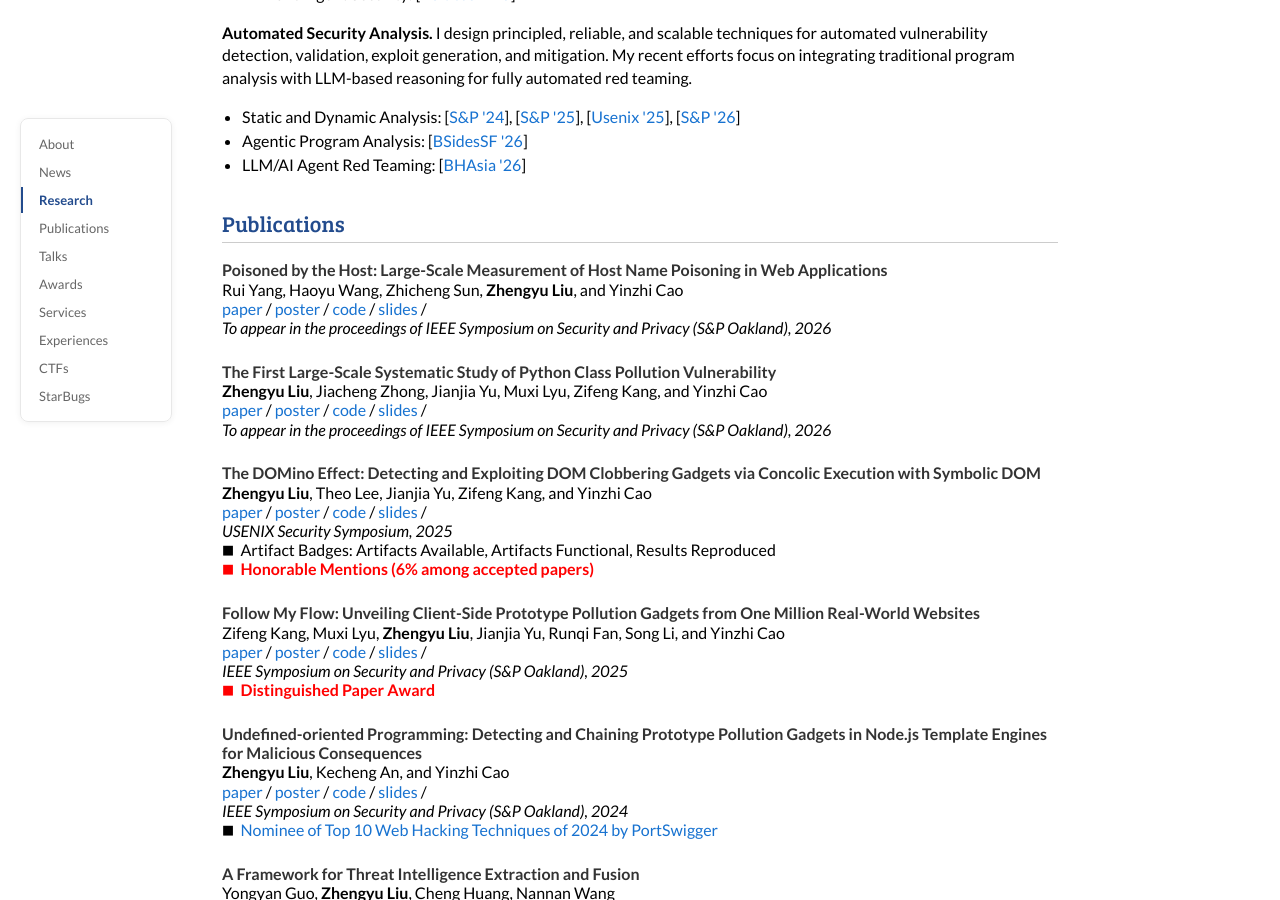
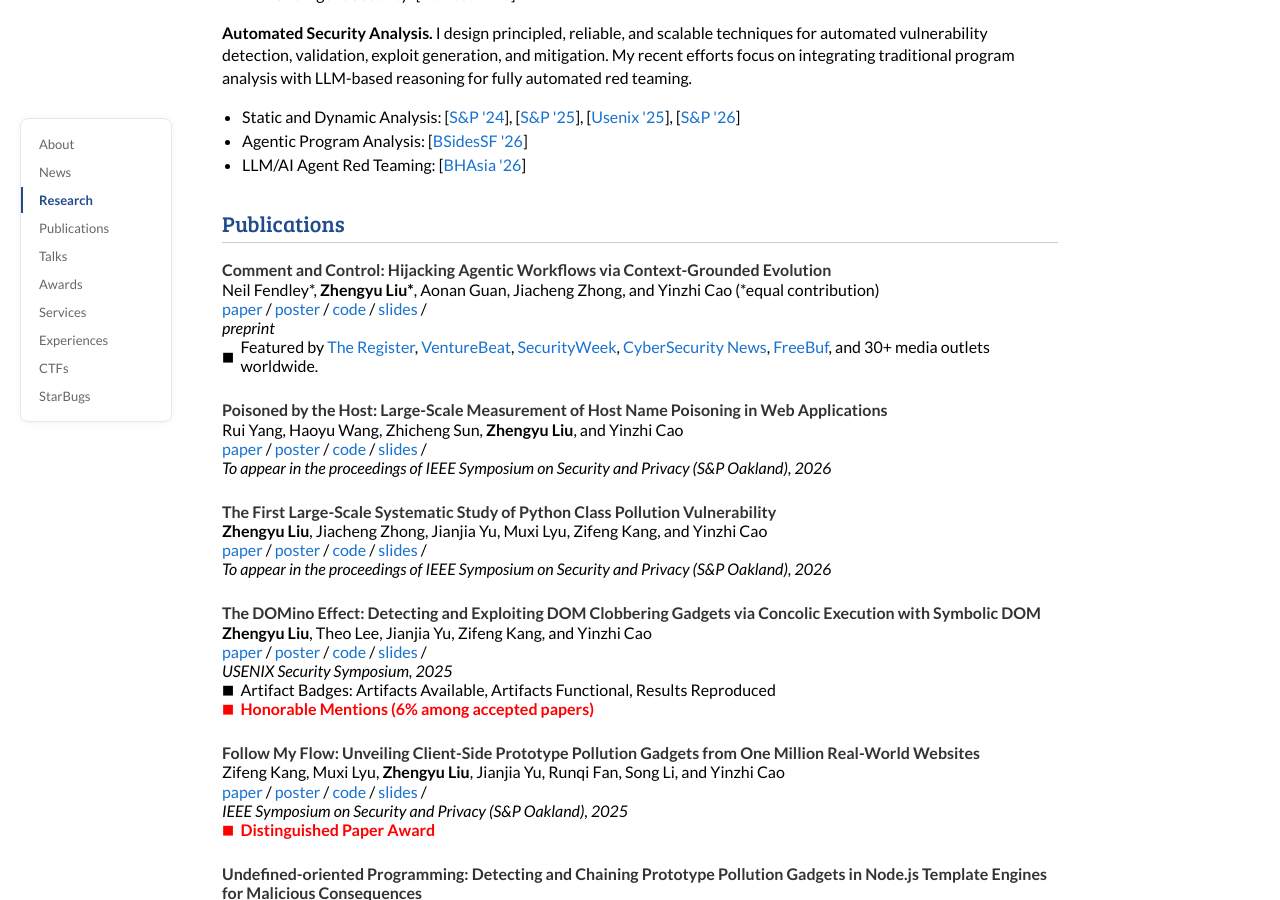
Before and after one commit to jackfromeast/jackfromeast.github.io, a Jekyll site: the page built from _posts/2026-05-18-JAW.md, in a window 1280 px wide and 900 px high, scrolled down 931 px. Built offline with Jekyll 4.4.1, drawn with Linux system fonts in a browser that asks for light colours; a style sheet for code colours, icons or effects is not loaded; some of the changed text lies outside the part shown.

Commit message:
feat(new): add the paper comment and control

```diff
--- a/_layouts/default.html
+++ b/_layouts/default.html
@@ -347,7 +347,7 @@
                   <li>European Conference on Computer Systems (EuroSys '26)</li>
                   <li>Annual Computer Security Applications Conference (ACSAC '25)</li>
                   <li>Workshop on Measurements, Attacks, and Defenses for the Web (MADWeb '25)</li>
-                  <li>Symposium on Research in Attacks, Intrusions, and Defenses (RAID '25)</li>
+                  <li>Symposium on Research in Attacks, Intrusions, and Defenses (RAID '25, '26')</li>
                   <li>IEEE Computer Security Foundations Symposium (CSF '24)</li>
                   <li>Conference on Detection of Intrusions and Malware & Vulnerability Assessment (DIMVA '24)</li>
                 </ul>
--- /dev/null
+++ b/_posts/2026-05-18-JAW.md
@@ -0,0 +1,14 @@
+---
+layout: post
+title:  "Comment and Control: Hijacking Agentic Workflows via Context-Grounded Evolution"
+date:   2026-05-18
+categories: research
+author: "Zhengyu Liu"
+authors: "Neil Fendley*, <strong>Zhengyu Liu*</strong>, Aonan Guan, Jiacheng Zhong, and Yinzhi Cao (*equal contribution)"
+venue: "preprint"
+pdf: "/assets/CommentControl.pdf"
+poster: "/"
+code: "/"
+slides: "/"
+features: "Featured by <a href='https://www.theregister.com/2026/04/15/claude_gemini_copilot_agents_hijacked/'>The Register</a>, <a href='https://venturebeat.com/security/ai-agent-runtime-security-system-card-audit-comment-and-control-2026'>VentureBeat</a>, <a href='https://www.securityweek.com/claude-code-gemini-cli-github-copilot-agents-vulnerable-to-prompt-injection-via-comments/'>SecurityWeek</a>, <a href='https://cybersecuritynews.com/prompt-injection-via-github-comments/'>CyberSecurity News</a>, <a href='https://mp.weixin.qq.com/s/HkcUWECi3nwUgglYoUoMhw'>FreeBuf</a>, and 30+ media outlets worldwide."
+---
```
Also changed, not shown: 1 other file.
